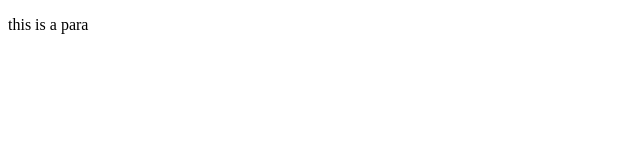
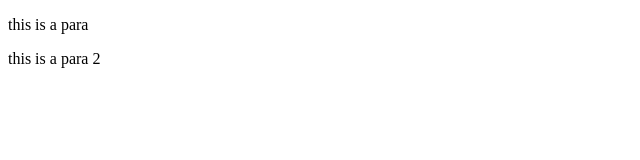
Before and after one commit to dhruv-shindhe/git-test, a plain HTML site: page index.html in a window 1280 px wide. Shown: the full height of the page, 0-640 px from the left. Drawn offline with Linux system fonts and the light colour scheme.

Commit message:
third commit

```diff
--- a/index.html
+++ b/index.html
@@ -6,6 +6,6 @@
   </head>
   <body>
     <p>this is a para</p>
-
+    <p>this is a para 2</p>
   </body>
 </html>
```
